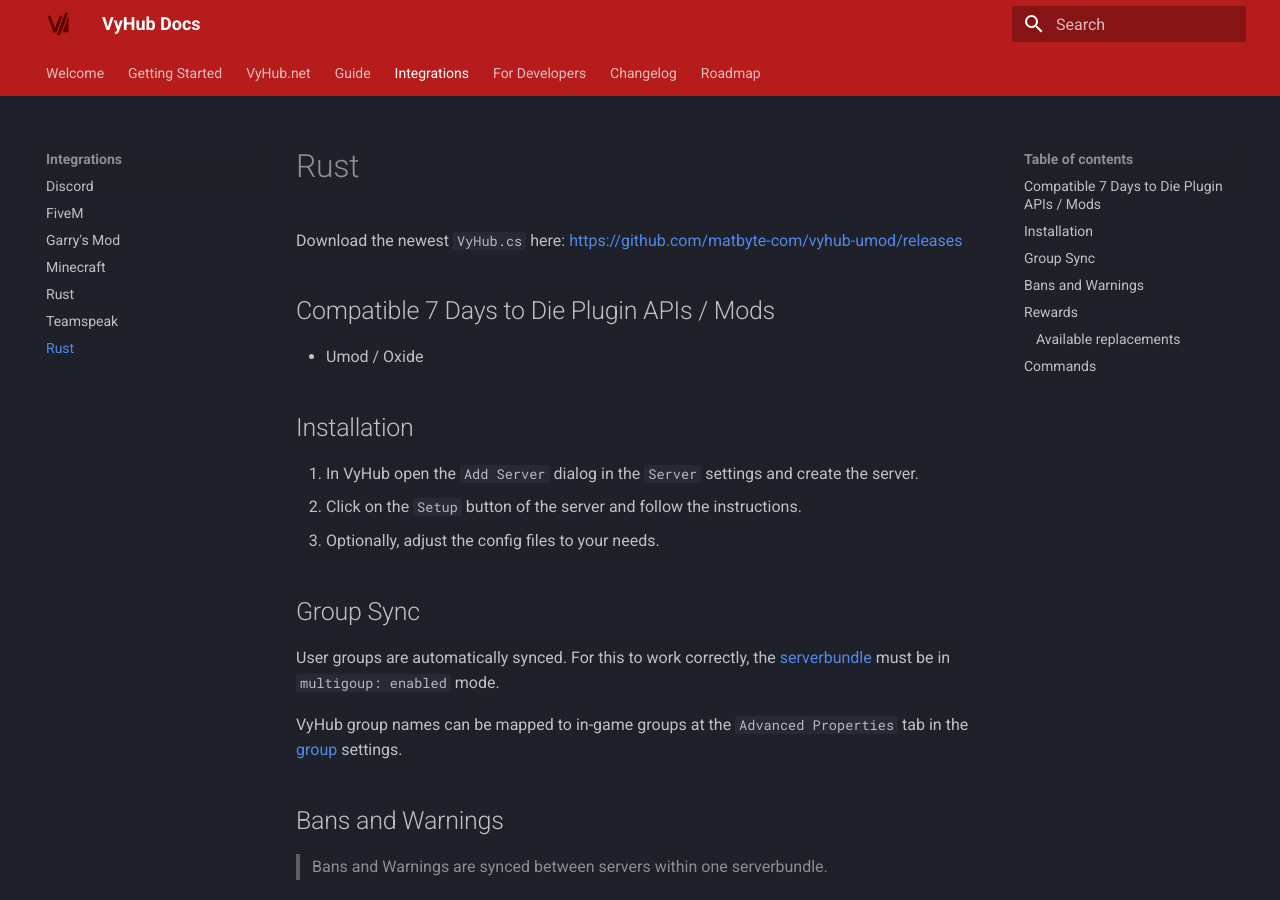
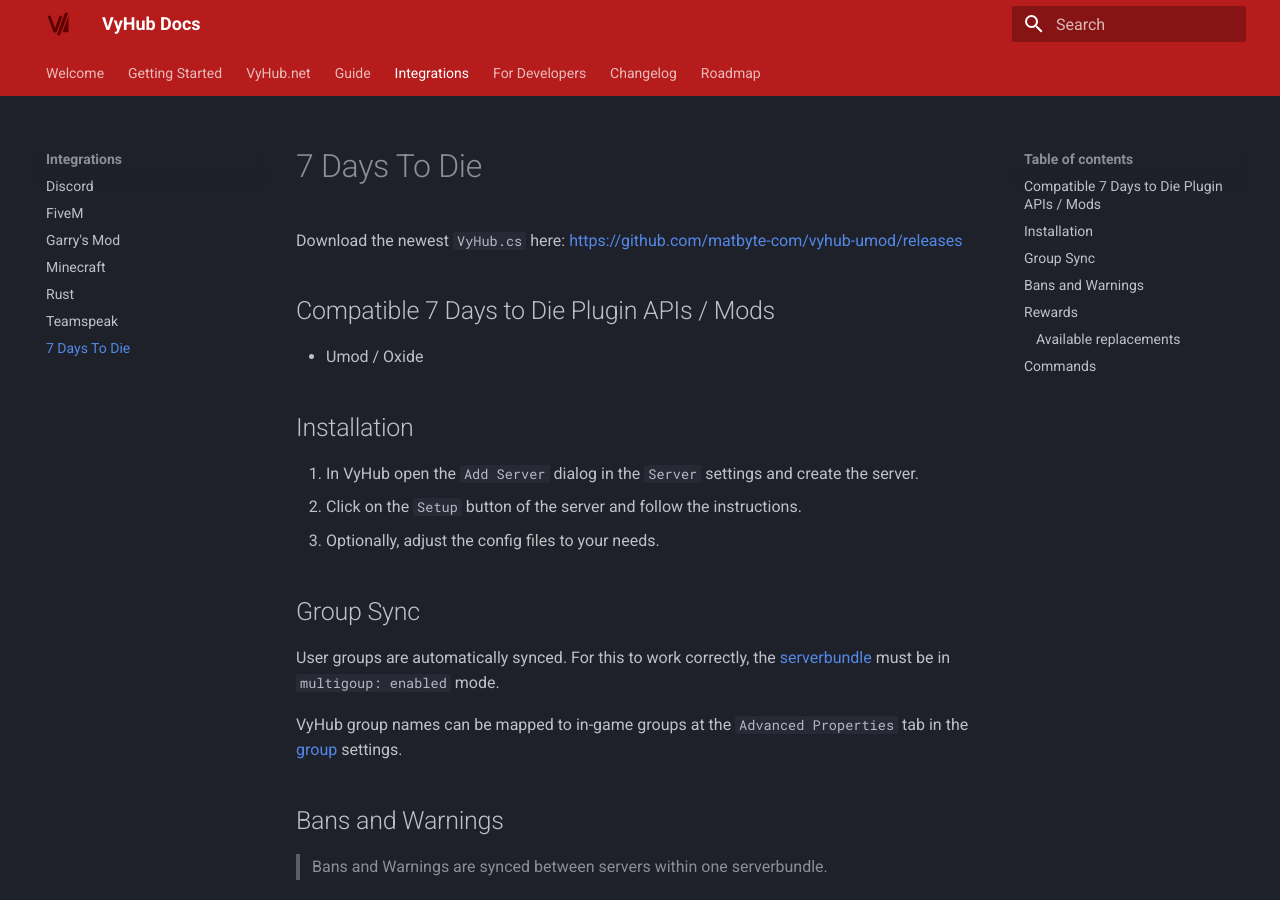
Before and after one commit to nyx-project/vyhub-documentation, an MkDocs documentation site: the page built from docs/game/7days.md, in a window 1280 px wide and 900 px high. Built offline with MkDocs 1.6.1 and Material for MkDocs 9.7.7, drawn with Linux system fonts in a browser that asks for light colours; the version menu is left out.

Commit message:
Fix 7 days headlnie

```diff
--- a/docs/game/7days.md
+++ b/docs/game/7days.md
@@ -1,4 +1,4 @@
-# Rust
+# 7 Days To Die
 
 Download the newest `VyHub.cs` here:
 [https://github.com/matbyte-com/vyhub-umod/releases](https://github.com/matbyte-com/vyhub-umod/releases)
```
